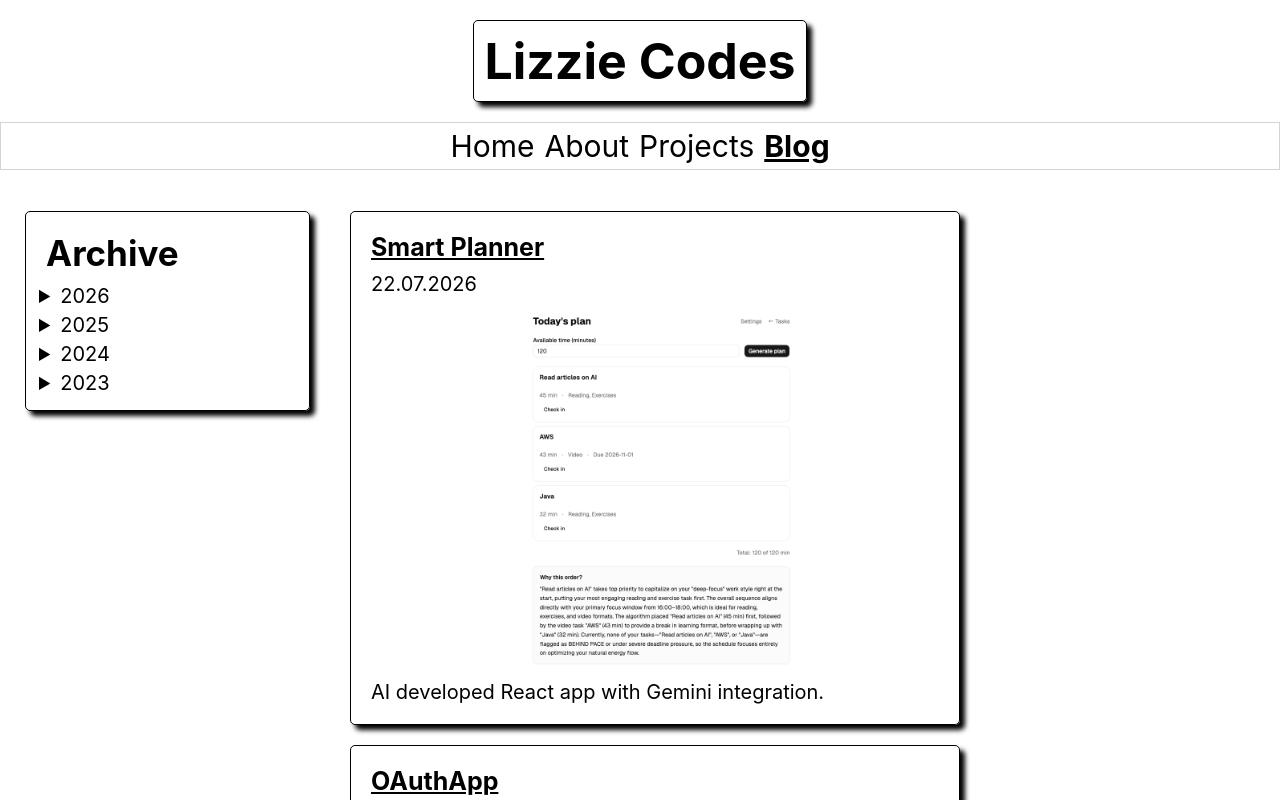
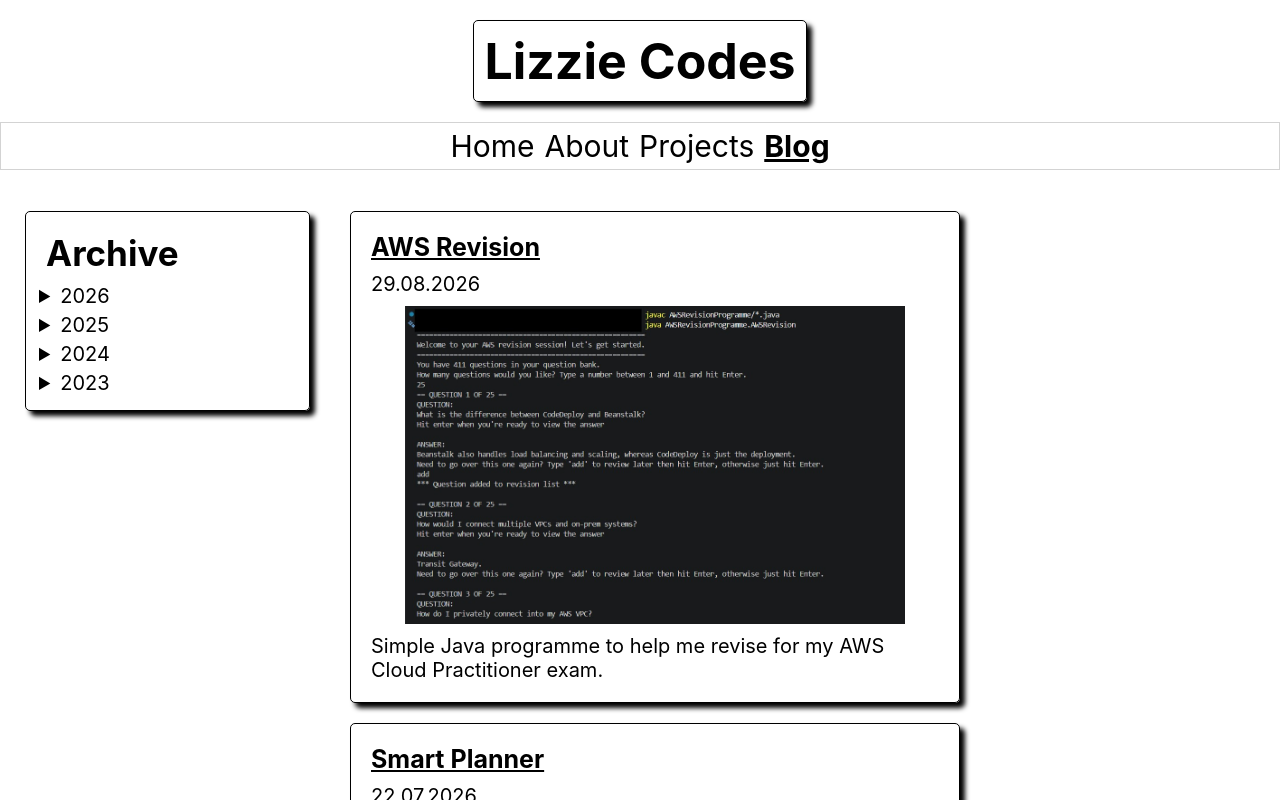
Before and after one commit to evg4/evgportfolio, a React (Create React App) app: page /blog in a window 1280 px wide. Shown: the top 800 px of the page. Built offline with nearby package versions, Linux system fonts and the light colour scheme.

Commit message:
add AWSRevision to blogs

```diff
--- a/src/data/blogs.js
+++ b/src/data/blogs.js
@@ -1,3 +1,4 @@
+import AWSRevision from "../assets/AWSRevision.jpg";
 import smartPlannerVideo from "../assets/smartPlannerDemo.mov";
 import smartPlanner from "../assets/smartPlanner.png";
 import OAuthApp from "../assets/OAuthApp.jpg";
@@ -46,6 +47,23 @@ import cheatsheet from "../assets/cheatsheet.jpeg";
 import salsa from "../assets/salsa.jpeg";
 
 const blogs = [
+  {
+    title: "AWS Revision",
+    link: "",
+    day: "29",
+    month: "08",
+    year: "2026",
+    img: AWSRevision,
+    video: null,
+    summaryText:
+      "Simple Java programme to help me revise for my AWS Cloud Practitioner exam.",
+    fullText:
+      "My process when revising for exams is to write revision notes, and then come up with same questions based on those notes that I can use to quiz myself. I started typing out said questions then thought… wait a minute… I’m a developer! I’ll do it in code! I was also brushing up on my Java after not touching it for a few months so it was a perfect way to get some practice in.<br><br>The purpose of this project was to create a revision aid for me, so writing out all the questions formed part of the revision process – if the goal were simply to create a programme in the most efficient way, I would have found some pre-existing questions to import instead of spending the time on it myself! <br><br>As it was, this was a helpful exercise for me, and I also learnt some new Java concepts, including Streams and Scanners, and practised fundamentals like arrays, ArrayLists and loops. <br><br>And best of all, I passed my exam first time! If you’d like to try it out, you can <a target='blank' href='https://github.com/evg4/AWSRevision/tree/main'>find the code on my GitHub</a>.",
+    get fullDate() {
+      return `${this.day}.${this.month}.${this.year}`;
+    },
+    alt: "A  terminal showing an interactive quiz which shows questions and answers one at a time.",
+  },
   {
     title: "Smart Planner",
     link: "",
```
Also changed, not shown: src/assets/AWSRevision.jpg (added).
